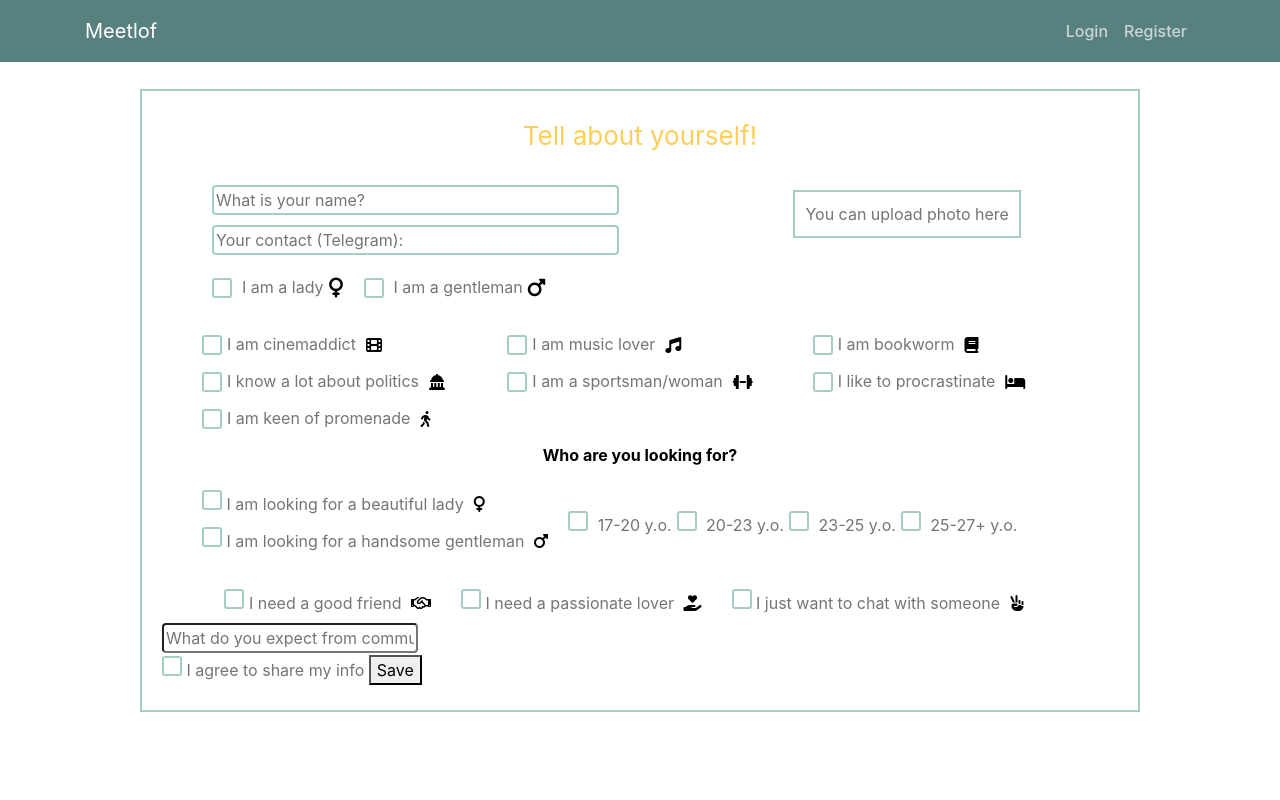
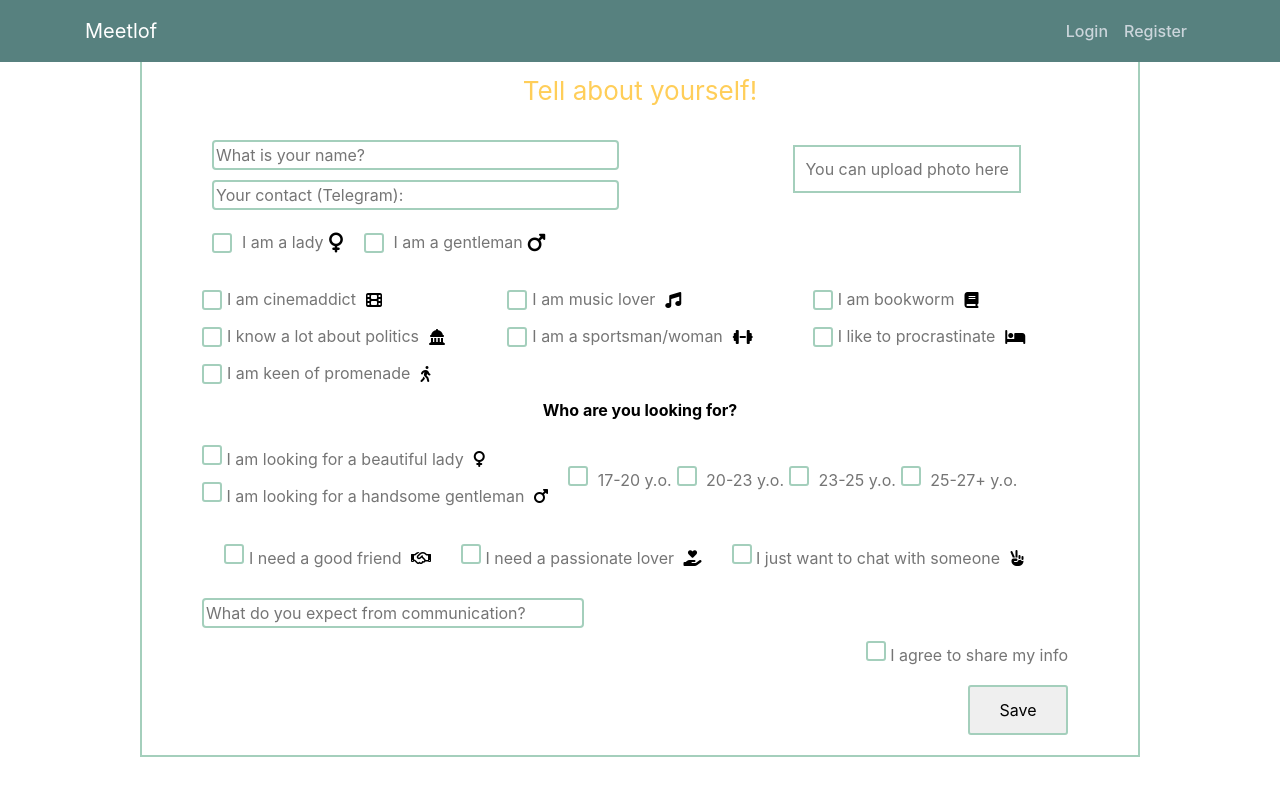
Before and after one commit to BabenkoAlina/meetlof, a Flask app: template main/templates/tell_about.html in a window 1280 px wide. Run offline with Flask 3, Linux system fonts and the light colour scheme; the template is opened without the code that fills it, so the values that code supplies are empty; some libraries are stand-ins or nearby versions.

Commit message:
Tell about page (html css done)

```diff
--- a/main/static/tell_about.css
+++ b/main/static/tell_about.css
@@ -51,6 +51,7 @@
 
   .site-header .navbar-nav .nav-link:hover {
     color: #ffce59;
+    transition: background-color 0.3s;
   }
 
   .site-header .navbar-nav .nav-link.active {
@@ -203,6 +204,7 @@
     border: 2.5px solid black;
     background-color: black;
     color: white;
+    transition: background-color 0.3s;
 }
 
 /* Hobbies */
@@ -294,3 +296,50 @@
 #looking_c {
     margin-right: 30px;
 }
+
+#looking_l input[type="checkbox"]:checked {
+    background-color: #e888d0;
+    border-color: #e888d0;
+}
+
+#looking_c input[type="checkbox"]:checked {
+    background-color: #e3c47c;
+    border-color: #e3c47c;
+}
+
+/* Expectation */
+
+#expectation {
+    margin-top: 20px;
+    margin-left: 40px;
+    border: 2.5px solid #a4cfbc;
+    margin-bottom: 10px;
+    width: 40%;
+}
+
+/* Agree share */
+
+.agree_field {
+    display: flex;
+    flex-direction: column; /* Align items in a column */
+    align-items: flex-end; /* Align items to the right */
+    margin-right: 50px;
+}
+
+#agree_share {
+    margin-bottom: 10px; /* Add margin between checkbox and button */
+}
+
+#button_save {
+    border: 2.5px solid #a4cfbc;
+    border-radius: 3px;
+    width: 100px; /* Adjust button width */
+    height: 50px;
+    transition: background-color 0.3s;
+}
+
+#button_save:hover {
+    border: 2px solid black;
+    background-color: black; /* Change background color on hover */
+    color: white;
+}
--- a/main/templates/tell_about.html
+++ b/main/templates/tell_about.html
@@ -213,14 +213,17 @@
                 </section>
 
                 <!-- Agree to share field -->
+                <div class="agree_field">
+                    <div id="agree_share">
+                        <input type="checkbox" id="agree" value="Agree">
+                        <label for="agree"> I agree to share my info </label>
+                    </div>
 
-                <input type="checkbox" id="agree" value="Agree">
-                <label for="agree"> I agree to share my info </label>
+                    <button id="button_save" onClick="yourOnSubmitFunc()">
+                   Save
+                    </button>
+                </div>
 
-
-                <button onClick="yourOnSubmitFunc()">
-               Save
-                </button>
            </form>
         </div>
     </main>
```
